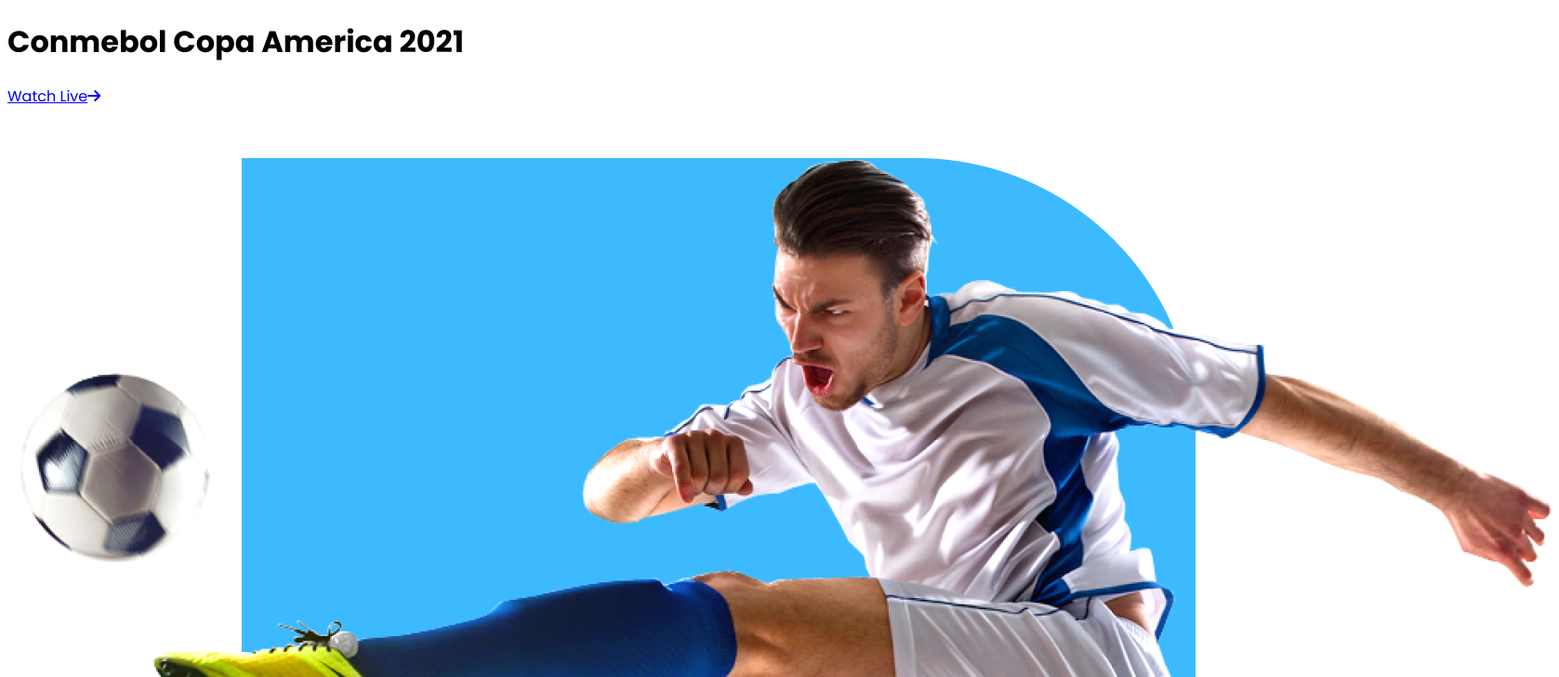
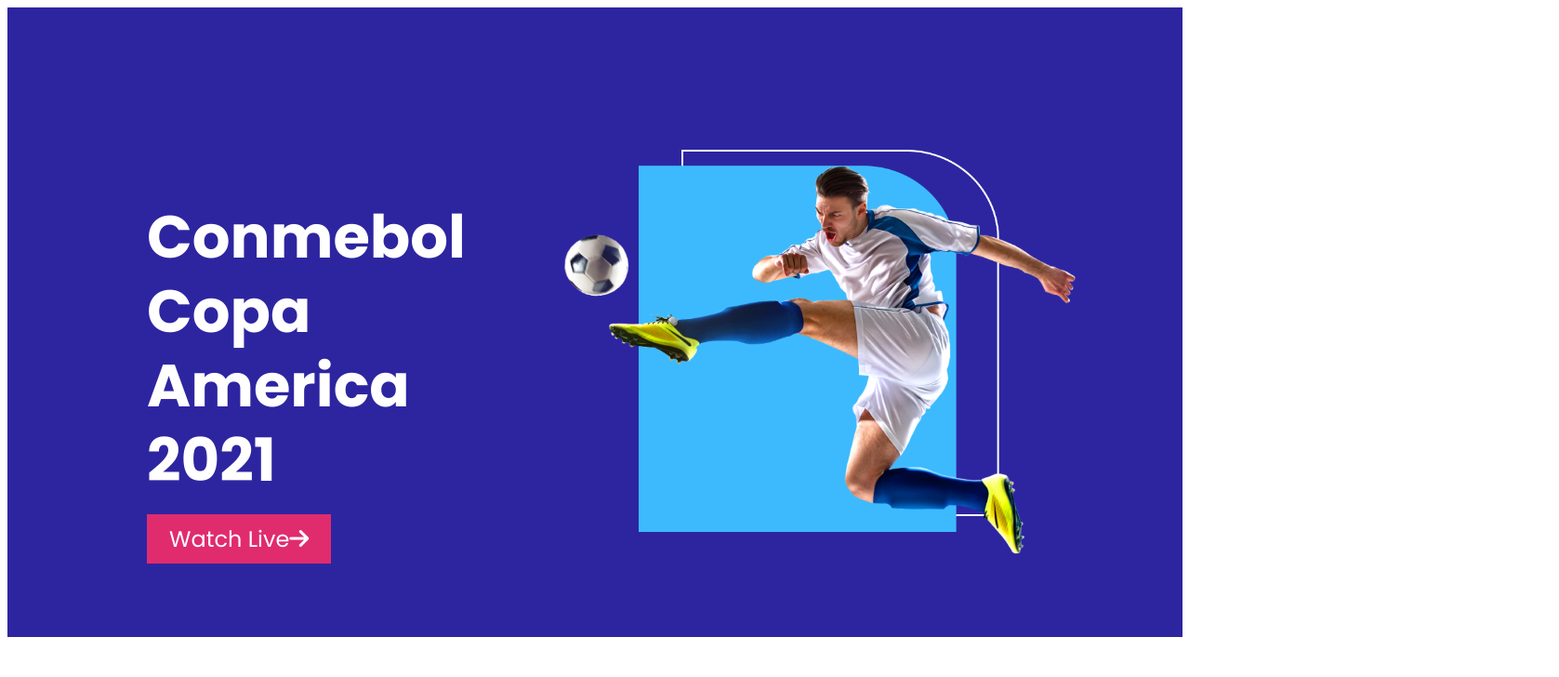
Before and after one commit to aktarulrahul/football, a plain HTML site: page index.html in a window 1280 px wide. Shown: the top 728 px of the page at 93% size, 1677 px wide, since content can reach past the window. Drawn offline with Linux system fonts and the light colour scheme.

Commit message:
added header section

```diff
--- a/index.html
+++ b/index.html
@@ -15,8 +15,8 @@
   </head>
   <body>
     <!-- header section -->
-    <header class="header-banner">
-      <div class="header-tittle">
+    <header class="header flex-container">
+      <div class="header-title">
         <h1>Conmebol Copa America 2021</h1>
         <a target="_blank" href="https://www.youtube.com/" class="link-btn"
           >Watch Live<i class="fas fa-arrow-right"></i
--- a/styles/style.css
+++ b/styles/style.css
@@ -6,7 +6,55 @@
   font-family: 'Poppins', sans-serif;
 }
 
+.link-btn {
+  text-decoration: none;
+  height: 44px;
+  width: 168px;
+  padding: 10px 24px;
+  color: white;
+  background-color: #e02c6d;
+  font-size: 24px;
+  font-weight: 500px;
+}
+
 /* header section style */
+.header {
+  width: 100%;
+  height: 677px;
+  /* margin: 0; */
+  background-color: #2d25a0;
+}
+
+.flex-container {
+  display: flex;
+  margin: 0;
+}
+
+.header-title {
+  margin-left: 150px;
+}
+
+.header-title h1 {
+  /* height: 485px;
+  width: 230px; */
+  font-size: 64px;
+  font-weight: 700;
+  color: white;
+  margin: 207px 51px 27px 0;
+  padding: 0;
+  line-height: 80px;
+}
+
+.header-image {
+  margin: 153px 141px 86px 51px;
+}
+
+.header-image img {
+  width: 556px;
+  height: 438px;
+  padding: 0;
+}
+
 /* main section style */
 /* footer section style */
 
```
